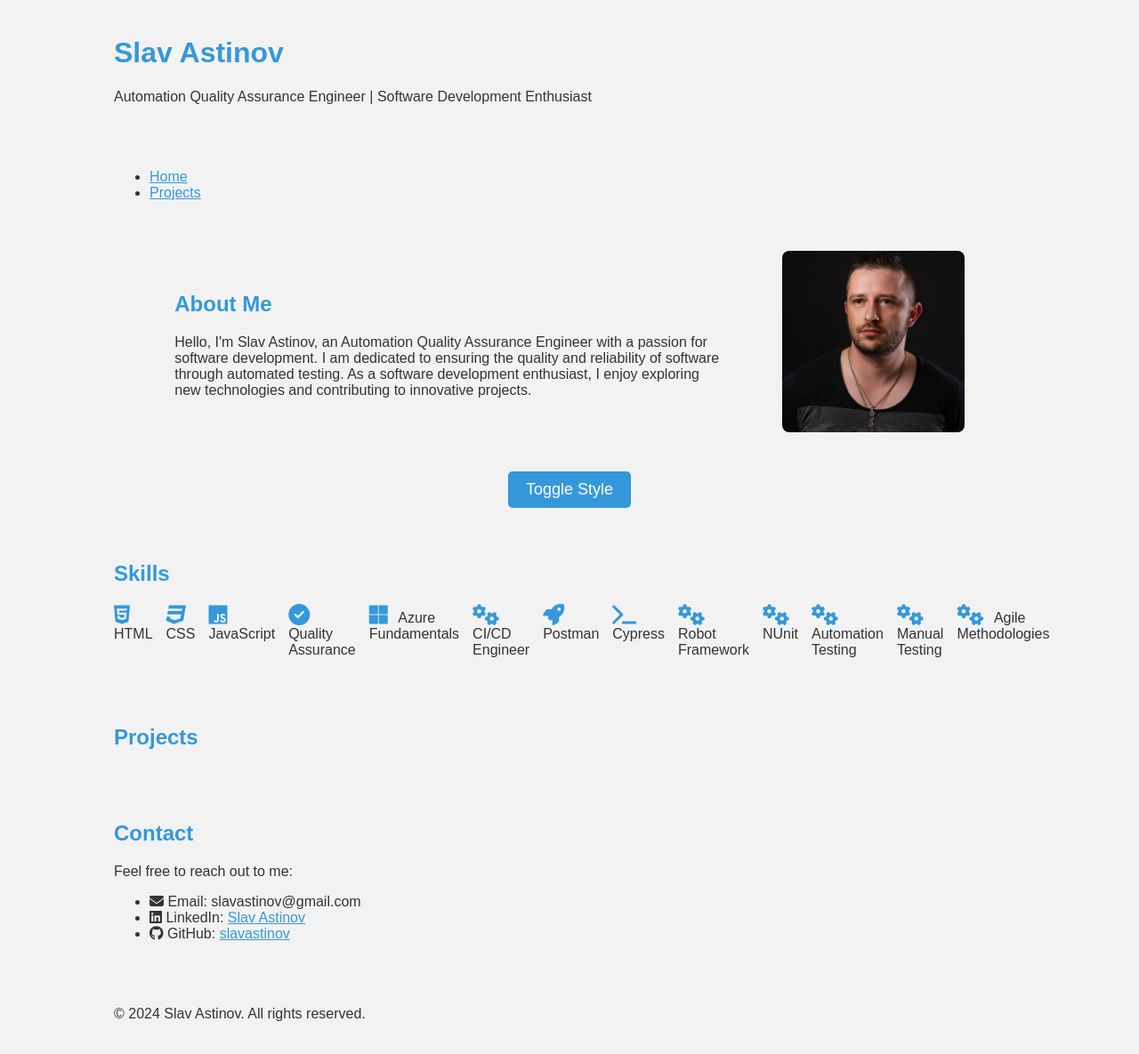
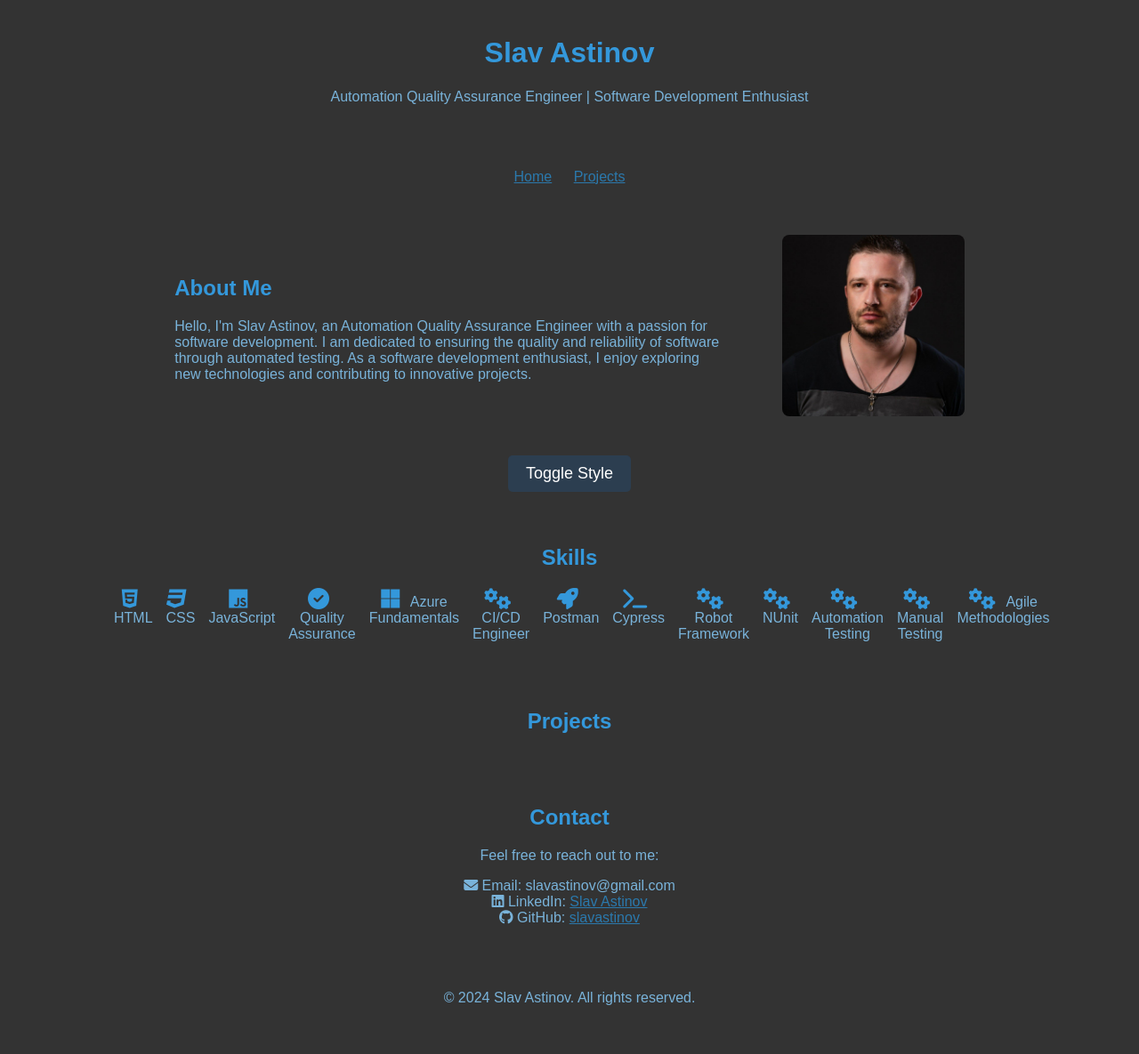
Before and after one commit to Slavislav/Portfolio, a plain HTML site: page index.html in a window 1280 px wide. Shown: the whole page at 89% size. Drawn offline with Linux system fonts and the light colour scheme.

Commit message:
Changed the positioning to center

```diff
--- a/css/style.css
+++ b/css/style.css
@@ -10,6 +10,25 @@ body {
   align-items: center;
   justify-content: center;
   min-height: 100vh;
+}
+
+body.dark-mode {
+  color: #3e4f5f;
+}
+
+header {
+  text-align: center;
+}
+
+nav ul {
+  padding: 0;
+  list-style: none;
+  text-align: center;
+}
+
+nav li {
+  display: inline-block;
+  margin: 0 10px;
 }
 
 header,
@@ -26,7 +45,11 @@ h2 {
 }
 
 a {
-  color: #3498db;
+  color: #2b79ad;
+}
+
+p {
+  color: #79b3da;
 }
 
 a:hover {
@@ -35,7 +58,7 @@ a:hover {
 
 /* Light mode styles */
 .light-mode {
-  background-color: #ffffff;
+  background-color: lightgray;
   color: #333333;
 }
 
@@ -52,7 +75,7 @@ a:hover {
 }
 
 #toggle-mode {
-  background-color: #3498db;
+  background-color: #2c3e50;
   color: #ffffff;
   font-size: 18px;
   padding: 10px 20px;
@@ -65,6 +88,9 @@ a:hover {
   background-color: #2980b9;
 }
 /* SKILLS SECTION styles*/
+#skills {
+  text-align: center;
+}
 .skills-list {
   list-style: none;
   padding: 0;
@@ -73,6 +99,7 @@ a:hover {
 
 .skills-list li {
   margin-right: 15px;
+  color: #79b3da;
 }
 
 .skills-list i {
@@ -100,3 +127,26 @@ a:hover {
   max-width: 100%;
   border-radius: 8px;
 }
+
+#contact, #footer {
+  text-align: center;
+}
+
+#contact p {
+  color: #79b3da;
+}
+
+#contact li {
+  position: relative;
+  color: #79b3da;
+  text-align: center;
+}
+
+#contact ul {
+  list-style: none;
+  padding: 0;
+}
+
+#projects {
+  text-align: center;
+}
--- a/index.html
+++ b/index.html
@@ -17,7 +17,7 @@
       href="fonts/fontawesome-free-6.5.1-web/css/all.min.css"
     />
   </head>
-  <body>
+  <body class="dark-mode">
     <!-- Main Header -->
     <header>
       <h1>Slav Astinov</h1>
@@ -114,7 +114,7 @@
     </section>
 
     <!-- Footer -->
-    <footer>
+    <footer id="footer">
       <p>&copy; 2024 Slav Astinov. All rights reserved.</p>
     </footer>
 
--- a/js/script.js
+++ b/js/script.js
@@ -2,6 +2,7 @@
 function toggleMode() {
   const body = document.body;
   body.classList.toggle("light-mode");
+  body.classList.toggle("dark-mode");
 }
 
 // Event listener for the mode toggle button
```
